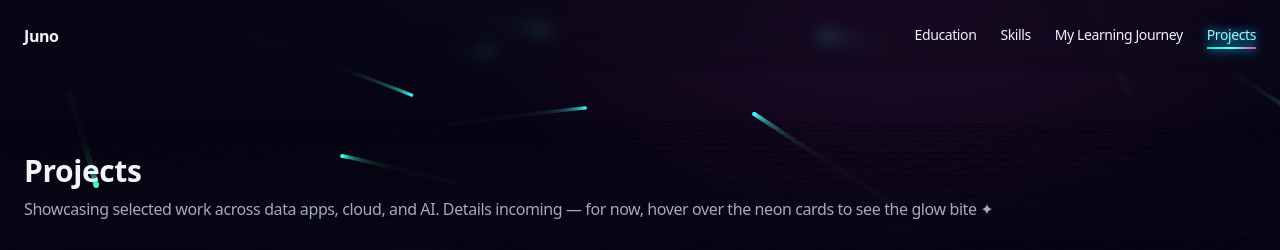
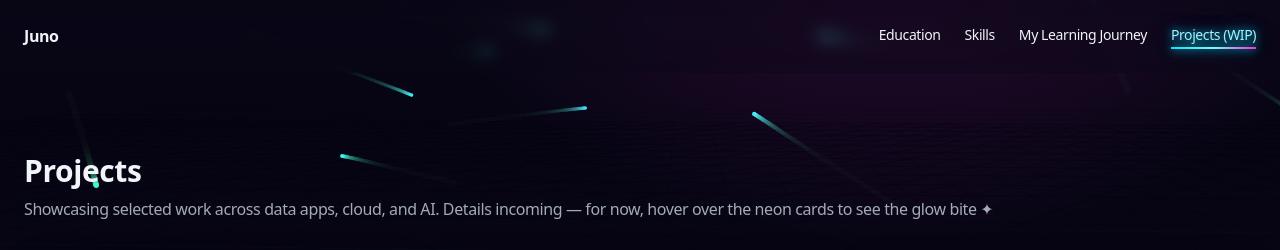
Before and after one commit to LouisHart1808/Juno, a plain HTML site: page projects.html in a window 1280 px wide. Shown: the top 250 px of the page. Drawn offline with nearby package versions, Linux system fonts and the light colour scheme; animation ran at ten frames a second.

Commit message:
Update projects.html

```diff
--- a/projects.html
+++ b/projects.html
@@ -29,7 +29,7 @@
       <a href="index.html#education" class="nav-link hover:text-cyan-300">Education</a>
       <a href="index.html#skills" class="nav-link hover:text-cyan-300">Skills</a>
       <a href="learningJourney.html" class="nav-link hover:text-cyan-300">My Learning Journey</a>
-      <a href="projects.html" class="nav-link active hover:text-cyan-300">Projects</a>
+      <a href="projects.html" class="nav-link active hover:text-cyan-300">Projects (WIP)</a>
     </nav>
   </header>
 
```
